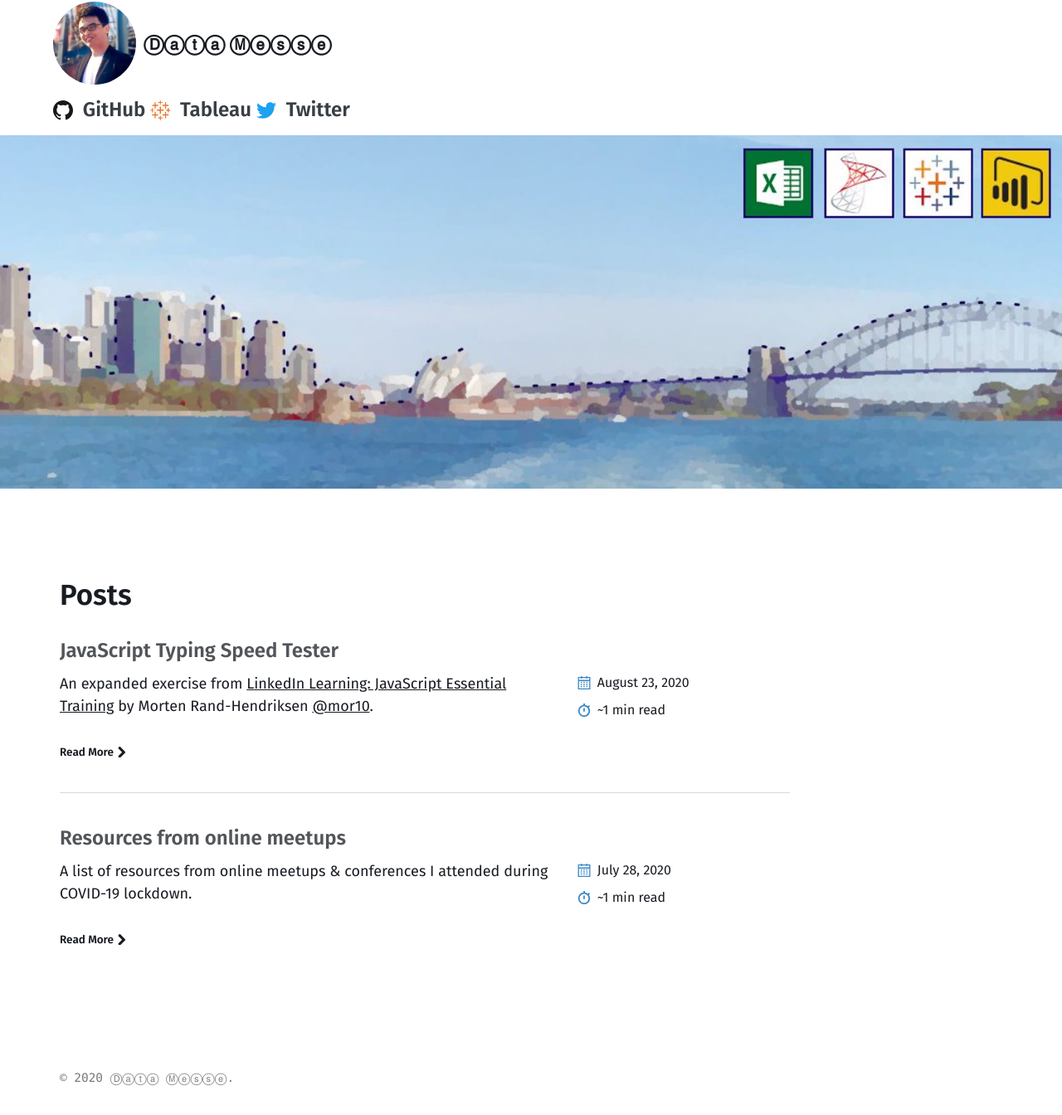
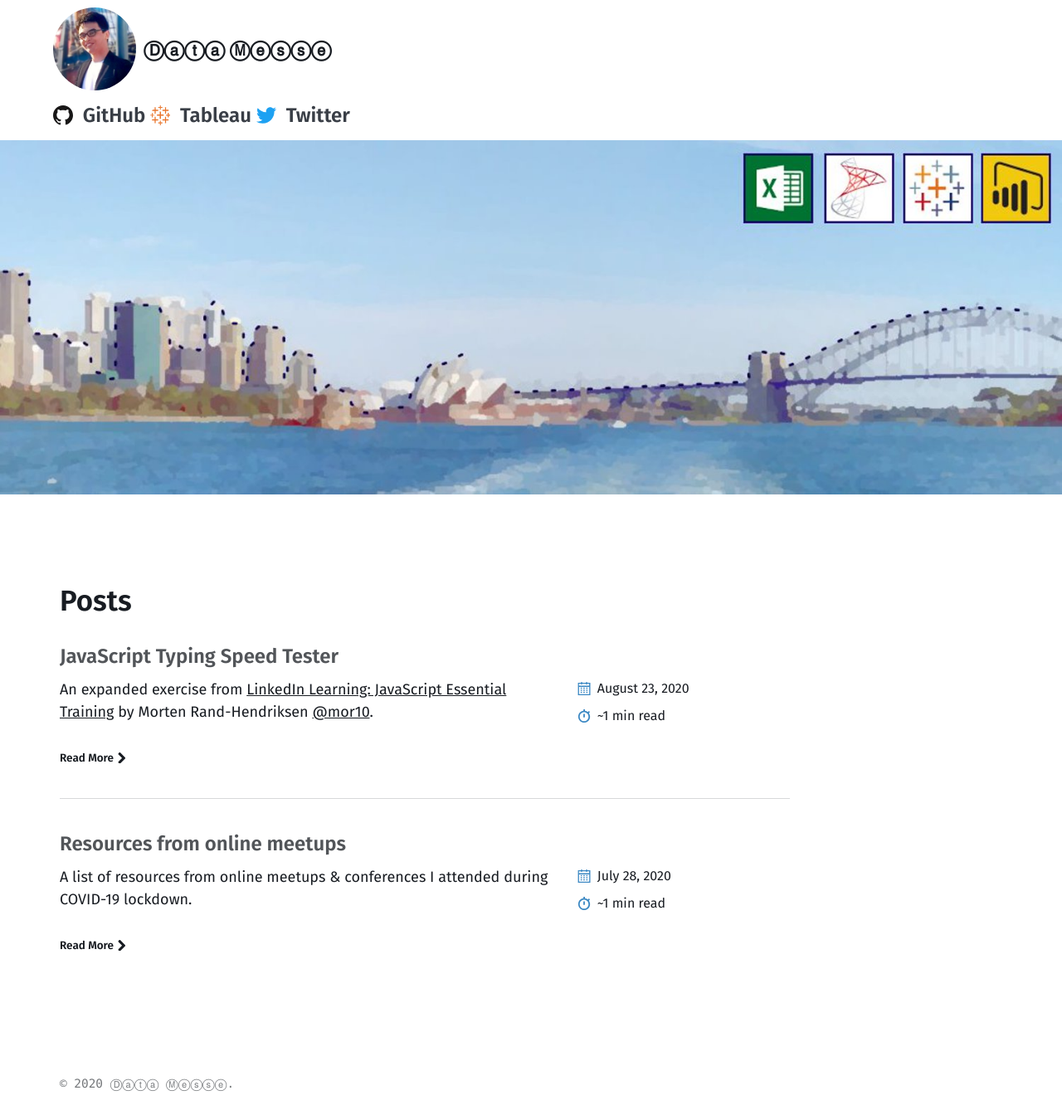
Before and after one commit to datamesse/blog, a Jekyll site: the page built from index.md, in a window 1280 px wide. Shown: the whole page at 83% size. Built offline with Jekyll 4.4.1, drawn with Linux system fonts in a browser that asks for light colours.

Commit message:
Update _global.scss

```diff
--- a/_sass/basically-basic/_global.scss
+++ b/_sass/basically-basic/_global.scss
@@ -5,7 +5,7 @@
 .site-title {
   @include fluid-type($min-vw, $max-vw, 20px, 24px);
   margin: 0;
-  padding: 0.125rem 0.125rem;
+  padding: 0.5rem 0.125rem;
   padding-right: calc(
     10vw + (2 * #{$navicon-width})
   ); /* make room for sidebar toggle */
```
